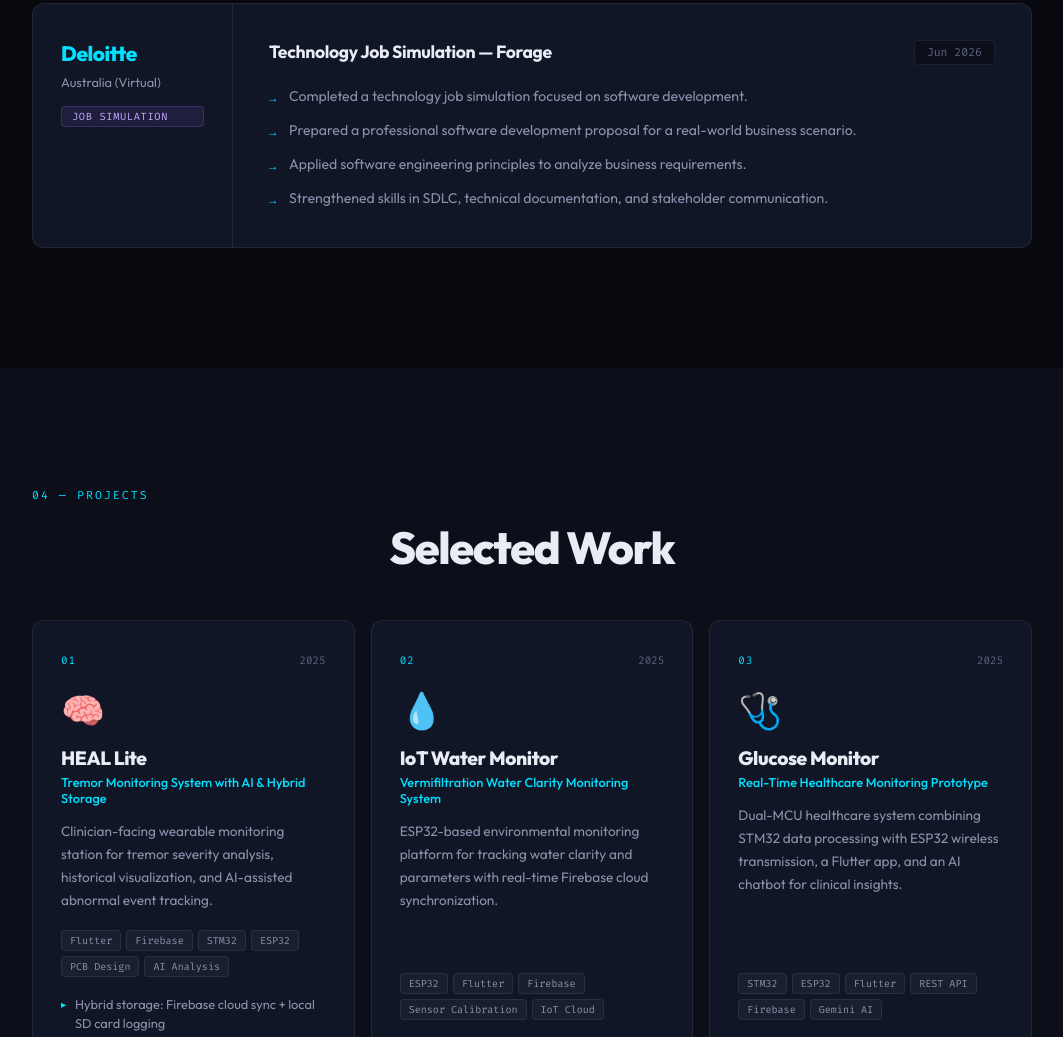
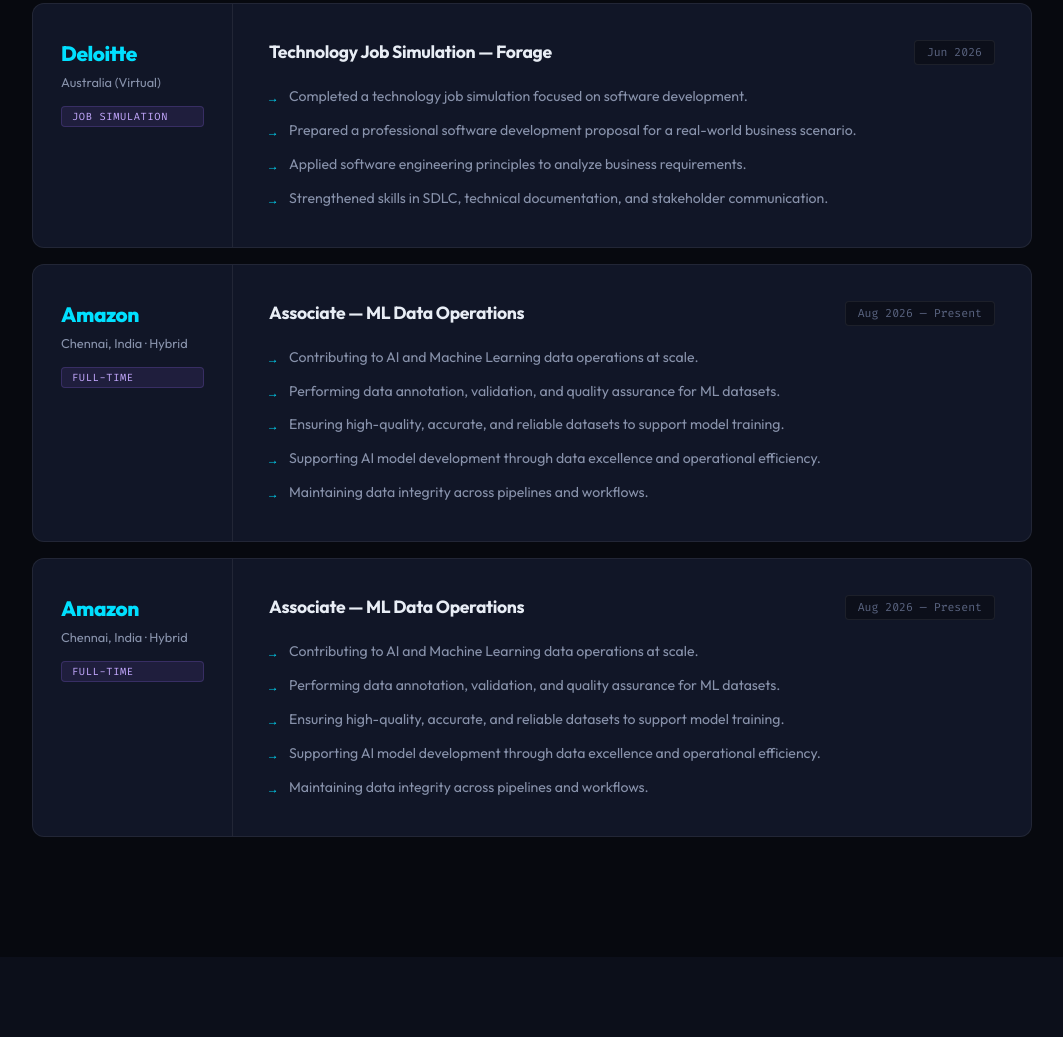
Before and after one commit to irfanmd7/pojects-irfan, a website: page index.html in a window 1280 px wide. Shown: the part 3224-4261 px from the top of the page, without its empty margins (108-1171 px from the left). Drawn offline with Linux system fonts and the light colour scheme; a script that the page names is missing.

Commit message:
Update index.html

```diff
--- a/index.html
+++ b/index.html
@@ -210,7 +210,7 @@
         <div class="exp-detail">
           <div class="exp-title-row">
             <h3 class="exp-role">Project Intern — Microcontroller Firmware &amp; PCB Design</h3>
-            <span class="exp-date">Dec 2025</span>
+            <span class="exp-date">2025</span>
           </div>
           <ul class="exp-list">
             <li>Developed embedded firmware in C to acquire, filter and process analog &amp; digital sensor data in real-time.</li>
@@ -256,6 +256,46 @@
             <li>Prepared a professional software development proposal for a real-world business scenario.</li>
             <li>Applied software engineering principles to analyze business requirements.</li>
             <li>Strengthened skills in SDLC, technical documentation, and stakeholder communication.</li>
+          </ul>
+        </div>
+      </div>
+      <div class="exp-block" data-animate="fade-up" data-delay="500" style="margin-top: 16px;">
+        <div class="exp-meta">
+          <div class="exp-org">Amazon</div>
+          <div class="exp-loc">Chennai, India · Hybrid</div>
+          <div class="exp-badge">Full-Time</div>
+        </div>
+        <div class="exp-detail">
+          <div class="exp-title-row">
+            <h3 class="exp-role">Associate — ML Data Operations</h3>
+            <span class="exp-date">Aug 2026 — Present</span>
+          </div>
+          <ul class="exp-list">
+            <li>Contributing to AI and Machine Learning data operations at scale.</li>
+            <li>Performing data annotation, validation, and quality assurance for ML datasets.</li>
+            <li>Ensuring high-quality, accurate, and reliable datasets to support model training.</li>
+            <li>Supporting AI model development through data excellence and operational efficiency.</li>
+            <li>Maintaining data integrity across pipelines and workflows.</li>
+          </ul>
+        </div>
+      </div>
+      <div class="exp-block" data-animate="fade-up" data-delay="500" style="margin-top: 16px;">
+        <div class="exp-meta">
+          <div class="exp-org">Amazon</div>
+          <div class="exp-loc">Chennai, India · Hybrid</div>
+          <div class="exp-badge">Full-Time</div>
+        </div>
+        <div class="exp-detail">
+          <div class="exp-title-row">
+            <h3 class="exp-role">Associate — ML Data Operations</h3>
+            <span class="exp-date">Aug 2026 — Present</span>
+          </div>
+          <ul class="exp-list">
+            <li>Contributing to AI and Machine Learning data operations at scale.</li>
+            <li>Performing data annotation, validation, and quality assurance for ML datasets.</li>
+            <li>Ensuring high-quality, accurate, and reliable datasets to support model training.</li>
+            <li>Supporting AI model development through data excellence and operational efficiency.</li>
+            <li>Maintaining data integrity across pipelines and workflows.</li>
           </ul>
         </div>
       </div>
```
